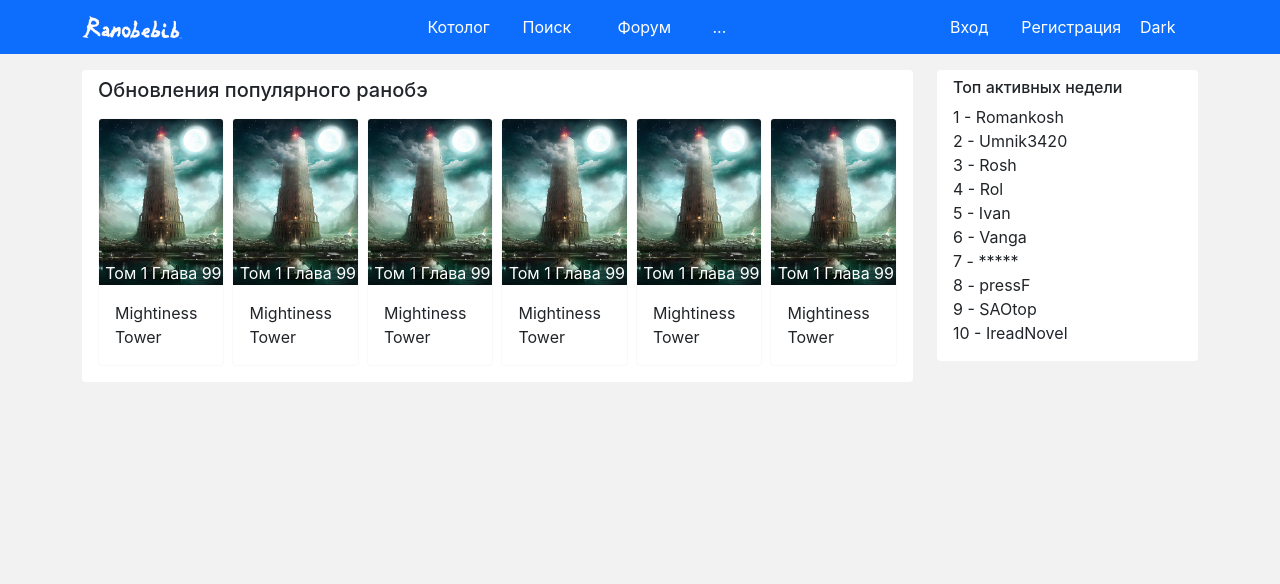
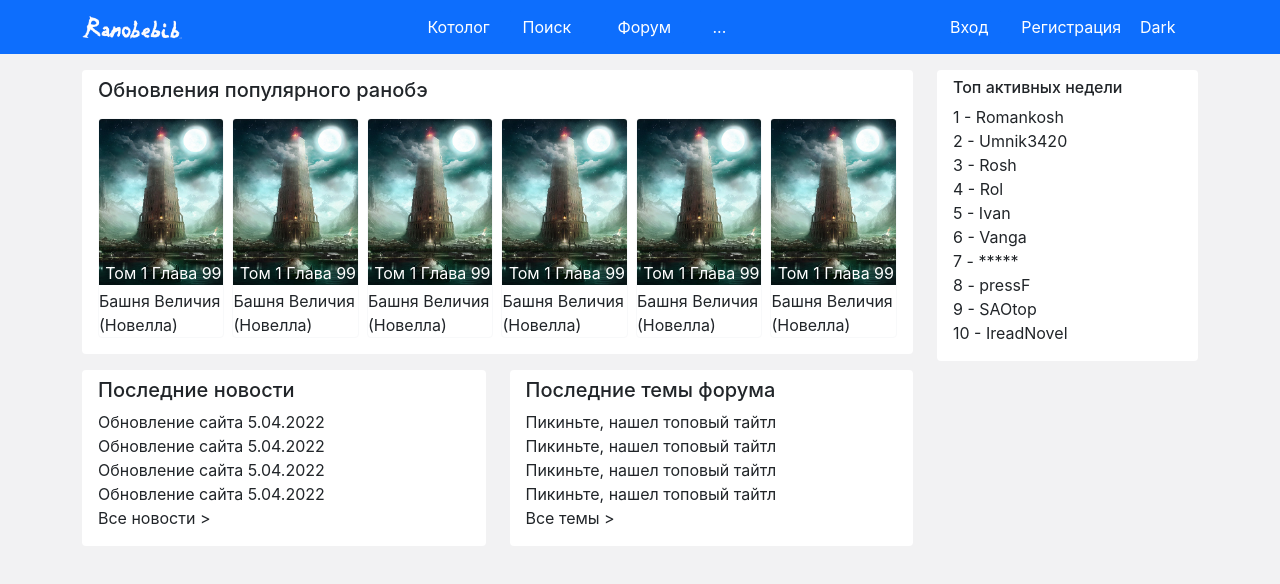
Before and after one commit to Romankosh1/Ranobebib, a React (Create React App) app: page / in a window 1280 px wide. Shown: the top 584 px of the page. Built offline with nearby package versions, Linux system fonts and the light colour scheme.

Commit message:
Update Home page
- create LastForumTheme
- create LastNews
- improve MediaCard

```diff
--- a/src/components/Home/Home.js
+++ b/src/components/Home/Home.js
@@ -1,5 +1,7 @@
 import PopularUpdateList from "./components/PopularUpdateList";
 import TopUsersList from "./components/TopUsersList";
+import LastNews from "./components/LastNews";
+import LastForumTheme from "./components/LastForumTheme";
 
 const Home = () => {
   return (
@@ -7,7 +9,16 @@ const Home = () => {
       <div className="row">
         <div className="col-9">
           <PopularUpdateList />
+          <div className="row mt-3">
+            <div className="col-6">
+              <LastNews />
+            </div>
+            <div className="col-6">
+              <LastForumTheme />
+            </div>
+          </div>
         </div>
+
         <div className="col-3">
           <TopUsersList />
         </div>
--- /dev/null
+++ b/src/components/Home/components/LastForumTheme.js
@@ -0,0 +1,30 @@
+import NewForumTheme from "./NewForumTheme";
+
+const LastForumTheme = () => {
+  return (
+    <div className="bg-white rounded pt-2 px-3 pb-3">
+      <h5 className="mb-2">Последние темы форума</h5>
+      <div className="flex-nowrap gx-2">
+        <div className="col">
+          <NewForumTheme />
+        </div>
+        <div className="col">
+          <NewForumTheme />
+        </div>
+        <div className="col">
+          <NewForumTheme />
+        </div>
+        <div className="col">
+          <NewForumTheme />
+        </div>
+        <div className="col">
+          <a href="news" className="hover-link">
+            Все темы {">"}
+          </a>
+        </div>
+      </div>
+    </div>
+  );
+};
+
+export default LastForumTheme;
--- /dev/null
+++ b/src/components/Home/components/LastNews.js
@@ -0,0 +1,30 @@
+import NewNews from "./NewNews";
+
+const LastNews = () => {
+  return (
+    <div className="bg-white rounded pt-2 px-3 pb-3">
+      <h5 className="mb-2">Последние новости</h5>
+      <div className=" flex-nowrap gx-2">
+        <div className="col">
+          <NewNews />
+        </div>
+        <div className="col">
+          <NewNews />
+        </div>
+        <div className="col">
+          <NewNews />
+        </div>
+        <div className="col">
+          <NewNews />
+        </div>
+        <div className="col">
+          <a href="news" className="hover-link">
+            Все новости {">"}
+          </a>
+        </div>
+      </div>
+    </div>
+  );
+};
+
+export default LastNews;
--- a/src/components/Home/components/MediaCard.js
+++ b/src/components/Home/components/MediaCard.js
@@ -5,7 +5,7 @@ const MediaCard = () => {
     <div className="card border-light">
       <Link to="Tower">
         <div
-          className="position-relative"
+          className="position-relative mb-1"
           title="Читать 99 главу. Башня небес!"
         >
           <img
@@ -18,9 +18,9 @@ const MediaCard = () => {
           </div>
         </div>
       </Link>
-      <div className="card-body ">
-        <a href="Tower" className="fs-6 line-clamp hover-link">
-          Mightiness Tower
+      <div>
+        <a href="Tower" className="fs-6 line-clamp-2 hover-link">
+          Башня Величия (Новелла)
         </a>
       </div>
     </div>
--- /dev/null
+++ b/src/components/Home/components/NewForumTheme.js
@@ -0,0 +1,11 @@
+const NewForumTheme = () => {
+  return (
+    <div>
+      <a href="forum" className="line-clamp-1 hover-link">
+        Пикиньте, нашел топовый тайтл
+      </a>
+    </div>
+  );
+};
+
+export default NewForumTheme;
--- /dev/null
+++ b/src/components/Home/components/NewNews.js
@@ -0,0 +1,11 @@
+const NewNews = () => {
+  return (
+    <div>
+      <a href="news" className="line-clamp-1 hover-link">
+        Обновление сайта 5.04.2022
+      </a>
+    </div>
+  );
+};
+
+export default NewNews;
--- a/src/index.css
+++ b/src/index.css
@@ -8,7 +8,14 @@ body {
   -moz-osx-font-smoothing: grayscale;
 }
 
-.line-clamp {
+.line-clamp-1 {
+  display: -webkit-box;
+  -webkit-line-clamp: 1;
+  -webkit-box-orient: vertical;
+  overflow: hidden;
+}
+
+.line-clamp-2 {
   display: -webkit-box;
   -webkit-line-clamp: 2;
   -webkit-box-orient: vertical;
```
